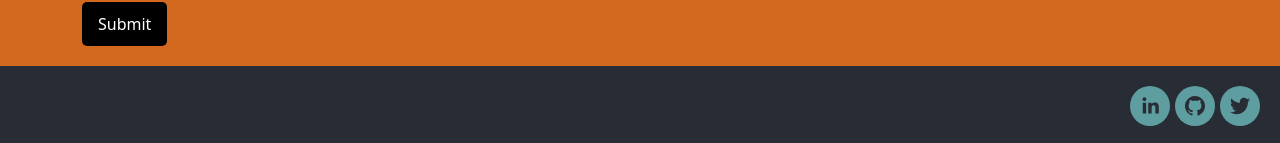
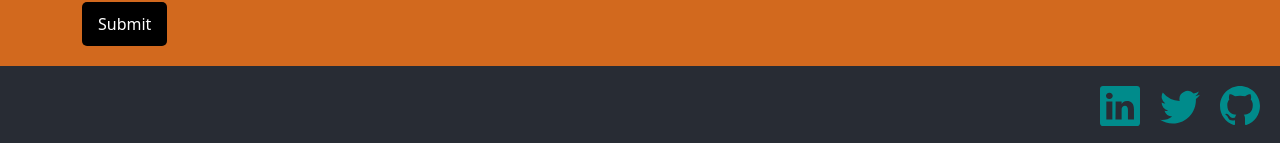
Before and after one commit to rickstylz01/portfolio-client-side, a React (Create React App) app: page /about in a window 1280 px wide. Shown: the part 2449-2592 px from the top of the page. Built offline with nearby package versions, Linux system fonts and the light colour scheme.

Commit message:
replace social icons with bootstrap social svg icons

```diff
--- a/package.json
+++ b/package.json
@@ -8,6 +8,7 @@
     "@testing-library/user-event": "^13.5.0",
     "axios": "^0.26.1",
     "bootstrap": "^5.1.3",
+    "bootstrap-icons": "^1.8.3",
     "dotenv": "^16.0.0",
     "react": "^18.0.0",
     "react-awesome-reveal": "^3.8.1",
@@ -15,7 +16,6 @@
     "react-dom": "^18.0.0",
     "react-router-dom": "^6.3.0",
     "react-scripts": "5.0.1",
-    "react-social-icons": "^5.13.0",
     "web-vitals": "^2.1.4"
   },
   "scripts": {
--- a/src/components/blogs/ShowBlogDetails.js
+++ b/src/components/blogs/ShowBlogDetails.js
@@ -1,5 +1,5 @@
 import React from 'react';
-import { useLocation, useParams, useNavigate } from 'react-router-dom';
+import { useLocation } from 'react-router-dom';
 import { Card, Container} from "react-bootstrap";
 
 export const ShowBlogDetails = () => {
--- a/src/components/footer/Footer.css
+++ b/src/components/footer/Footer.css
@@ -7,5 +7,5 @@
 }
 
 .lft-margin {
-  margin-left: 5px;
+  margin-left: 20px;
 }
--- a/src/components/footer/Footer.js
+++ b/src/components/footer/Footer.js
@@ -1,5 +1,4 @@
 import React from "react";
-import {SocialIcon} from "react-social-icons";
 import './Footer.css';
 import {Fade} from "react-awesome-reveal";
 
@@ -8,33 +7,49 @@
     <div id="footer">
       <footer>
         <Fade right>
-          <SocialIcon
-            className="lft-margin"
-            url="https://www.linkedin.com/in/rickmaya/"
-            bgColor="#5F9EA0"
-            style={{
-              height: 40,
-              width: 40
-            }}
-          />
-          <SocialIcon
-            className="lft-margin"
-            url="https://github.com/rickstylz01"
-            bgColor="#5F9EA0"
-            style={{
-              height: 40,
-              width: 40
-            }}
-          />
-          <SocialIcon
-            className="lft-margin"
-            url="https://twitter.com/waves_ride"
-            bgColor="#5F9EA0"
-            style={{
-              height: 40,
-              width: 40
-            }}
-          />
+          <div className="lft-margin">
+            <a href="https://www.linkedin.com/in/rickmaya/">
+              <svg
+                xmlns="http://www.w3.org/2000/svg"
+                width="40"
+                height="40"
+                fill="#008B8B"
+                className="bi bi-linkedin icon-darkCyan"
+                viewBox="0 0 16 16"
+              >
+                <path
+                  d="M0 1.146C0 .513.526 0 1.175 0h13.65C15.474 0 16 .513 16 1.146v13.708c0 .633-.526 1.146-1.175 1.146H1.175C.526 16 0 15.487 0 14.854V1.146zm4.943 12.248V6.169H2.542v7.225h2.401zm-1.2-8.212c.837 0 1.358-.554 1.358-1.248-.015-.709-.52-1.248-1.342-1.248-.822 0-1.359.54-1.359 1.248 0 .694.521 1.248 1.327 1.248h.016zm4.908 8.212V9.359c0-.216.016-.432.08-.586.173-.431.568-.878 1.232-.878.869 0 1.216.662 1.216 1.634v3.865h2.401V9.25c0-2.22-1.184-3.252-2.764-3.252-1.274 0-1.845.7-2.165 1.193v.025h-.016a5.54 5.54 0 0 1 .016-.025V6.169h-2.4c.03.678 0 7.225 0 7.225h2.4z"/>
+              </svg>
+            </a>
+          </div>
+          <div className="lft-margin">
+            <a href="https://twitter.com/waves_ride">
+              <svg
+                xmlns="http://www.w3.org/2000/svg"
+                width="40"
+                height="40"
+                fill="#008B8B"
+                className="bi bi-twitter"
+                viewBox="0 0 16 16"
+              >
+                <path
+                  d="M5.026 15c6.038 0 9.341-5.003 9.341-9.334 0-.14 0-.282-.006-.422A6.685 6.685 0 0 0 16 3.542a6.658 6.658 0 0 1-1.889.518 3.301 3.301 0 0 0 1.447-1.817 6.533 6.533 0 0 1-2.087.793A3.286 3.286 0 0 0 7.875 6.03a9.325 9.325 0 0 1-6.767-3.429 3.289 3.289 0 0 0 1.018 4.382A3.323 3.323 0 0 1 .64 6.575v.045a3.288 3.288 0 0 0 2.632 3.218 3.203 3.203 0 0 1-.865.115 3.23 3.23 0 0 1-.614-.057 3.283 3.283 0 0 0 3.067 2.277A6.588 6.588 0 0 1 .78 13.58a6.32 6.32 0 0 1-.78-.045A9.344 9.344 0 0 0 5.026 15z"/>
+              </svg>
+            </a>
+          </div>
+          <div className="lft-margin">
+            <svg
+              xmlns="http://www.w3.org/2000/svg"
+              width="40"
+              height="40"
+              fill="#008B8B"
+              className="bi bi-github"
+              viewBox="0 0 16 16"
+            >
+              <path
+                d="M8 0C3.58 0 0 3.58 0 8c0 3.54 2.29 6.53 5.47 7.59.4.07.55-.17.55-.38 0-.19-.01-.82-.01-1.49-2.01.37-2.53-.49-2.69-.94-.09-.23-.48-.94-.82-1.13-.28-.15-.68-.52-.01-.53.63-.01 1.08.58 1.23.82.72 1.21 1.87.87 2.33.66.07-.52.28-.87.51-1.07-1.78-.2-3.64-.89-3.64-3.95 0-.87.31-1.59.82-2.15-.08-.2-.36-1.02.08-2.12 0 0 .67-.21 2.2.82.64-.18 1.32-.27 2-.27.68 0 1.36.09 2 .27 1.53-1.04 2.2-.82 2.2-.82.44 1.1.16 1.92.08 2.12.51.56.82 1.27.82 2.15 0 3.07-1.87 3.75-3.65 3.95.29.25.54.73.54 1.48 0 1.07-.01 1.93-.01 2.2 0 .21.15.46.55.38A8.012 8.012 0 0 0 16 8c0-4.42-3.58-8-8-8z"/>
+            </svg>
+          </div>
         </Fade>
       </footer>
     </div>
--- a/src/index.js
+++ b/src/index.js
@@ -1,6 +1,7 @@
 import React from 'react';
 import ReactDOM from 'react-dom/client';
 import './index.css';
+import 'bootstrap-icons/font/bootstrap-icons.css';
 import App from './App';
 import reportWebVitals from './reportWebVitals';
 import {BrowserRouter, Route, Routes} from "react-router-dom";
```
Also changed, not shown: 1 other file (tests, documents, lock files or other folders).
